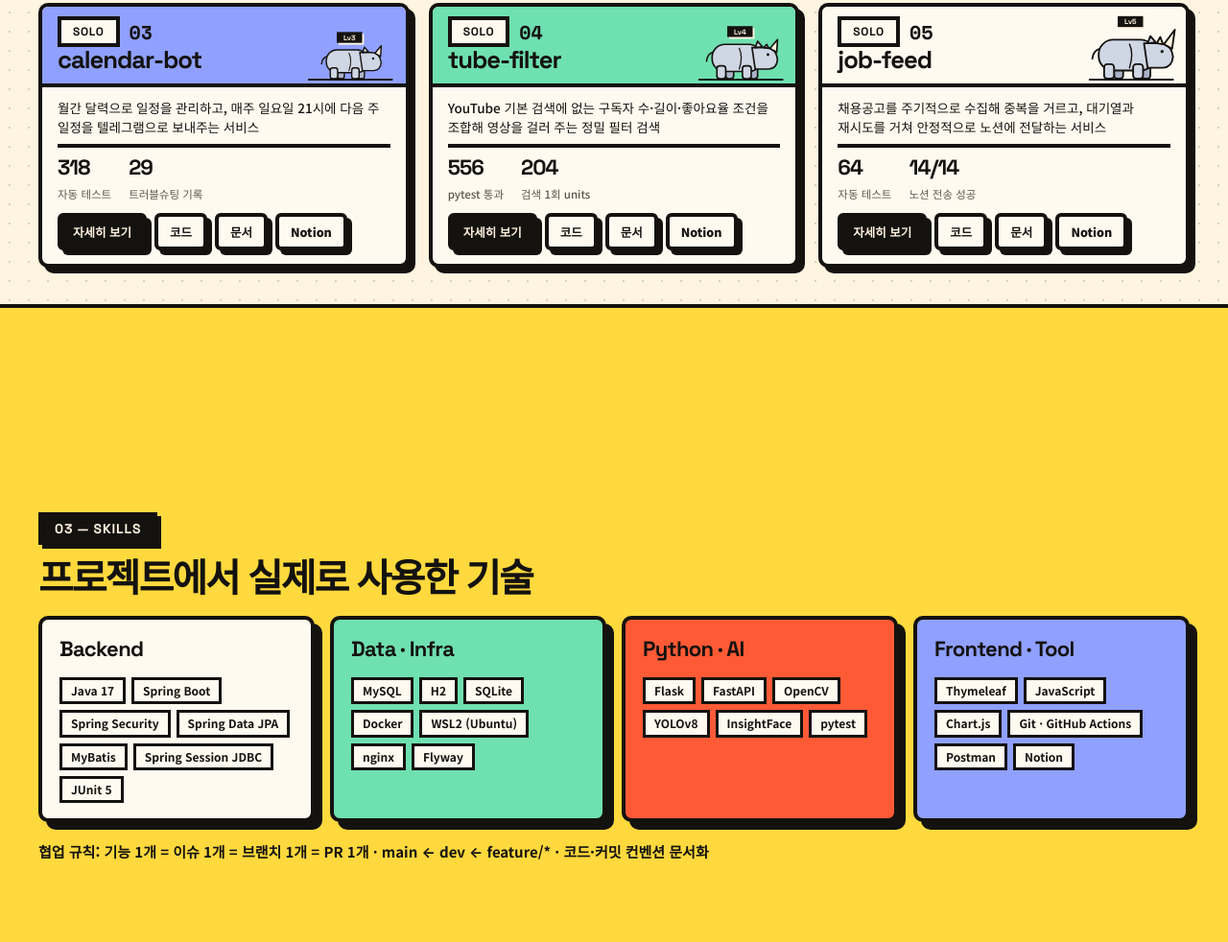
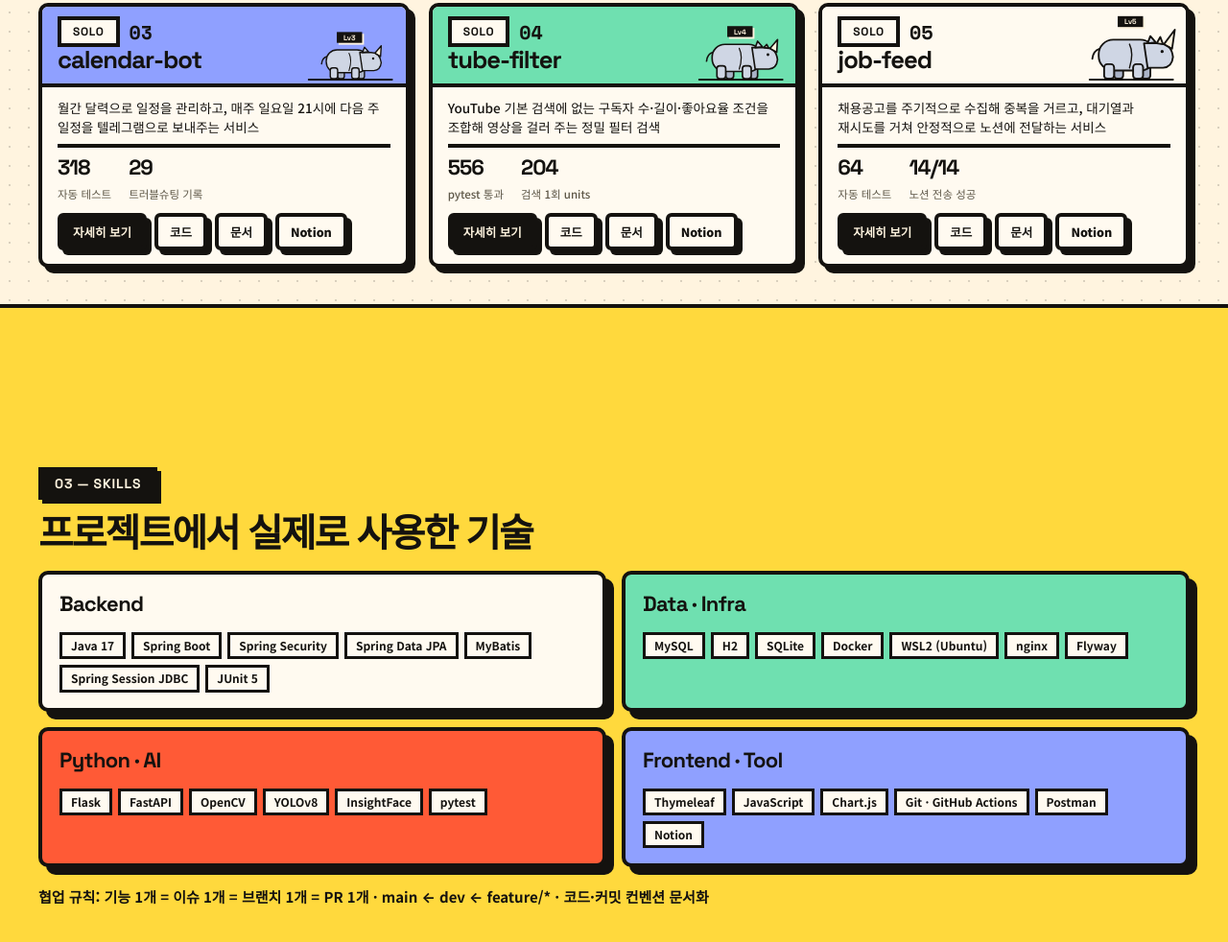
Before and after one commit to ho8566z/yunho-portfolio-2611, a plain HTML site: page index.html in a window 1280 px wide. Shown: the part 2037-3019 px from the top of the page at 96% size. Drawn offline with nearby package versions, Linux system fonts and the light colour scheme; a web font is replaced by a local one.

Commit message:
SKILLS 카드 4개를 2열(2×2)로 배치
Co-Authored-By: Claude Sonnet 5.5 <noreply@anthropic.com>

```diff
--- a/index.html
+++ b/index.html
@@ -166,7 +166,7 @@ dd small{display:block;color:var(--muted);font-weight:500;margin-top:2px}
 /* skills: 레몬 면 */
 #skills{margin-top:128px;padding:96px 0;background:var(--yellow);color:var(--fix);border-block:var(--bd)}
 #skills .sec-head small{background:var(--fix);color:#fff4df}
-.skills{display:grid;grid-template-columns:repeat(4,1fr);gap:22px}
+.skills{display:grid;grid-template-columns:repeat(2,1fr);gap:22px}
 .skills .card{--text:#14120f;--surface:#fffaf0;color:#14120f;padding:24px;box-shadow:6px 6px 0 #14120f;border-color:#14120f}
 .skills .card:nth-child(1){background:var(--pink)}
 .skills .card:nth-child(2){background:var(--mint)}
```
